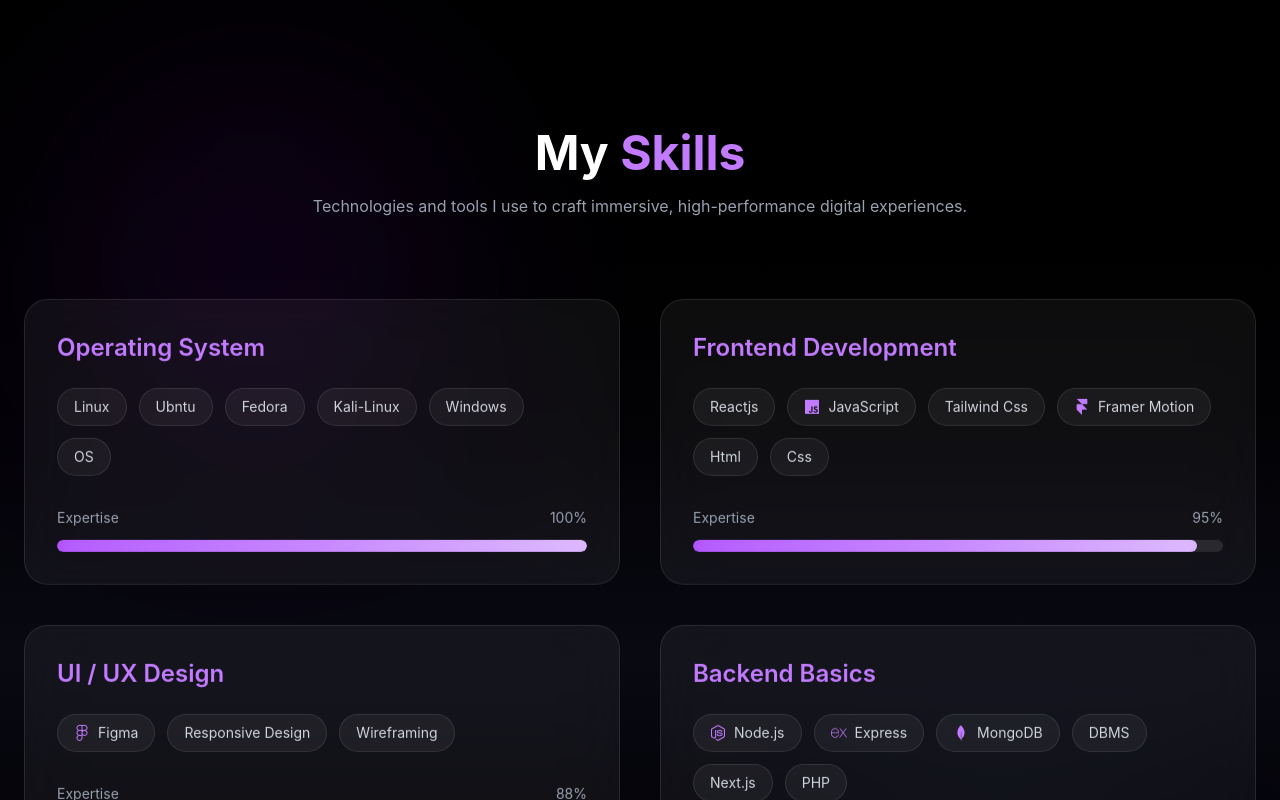
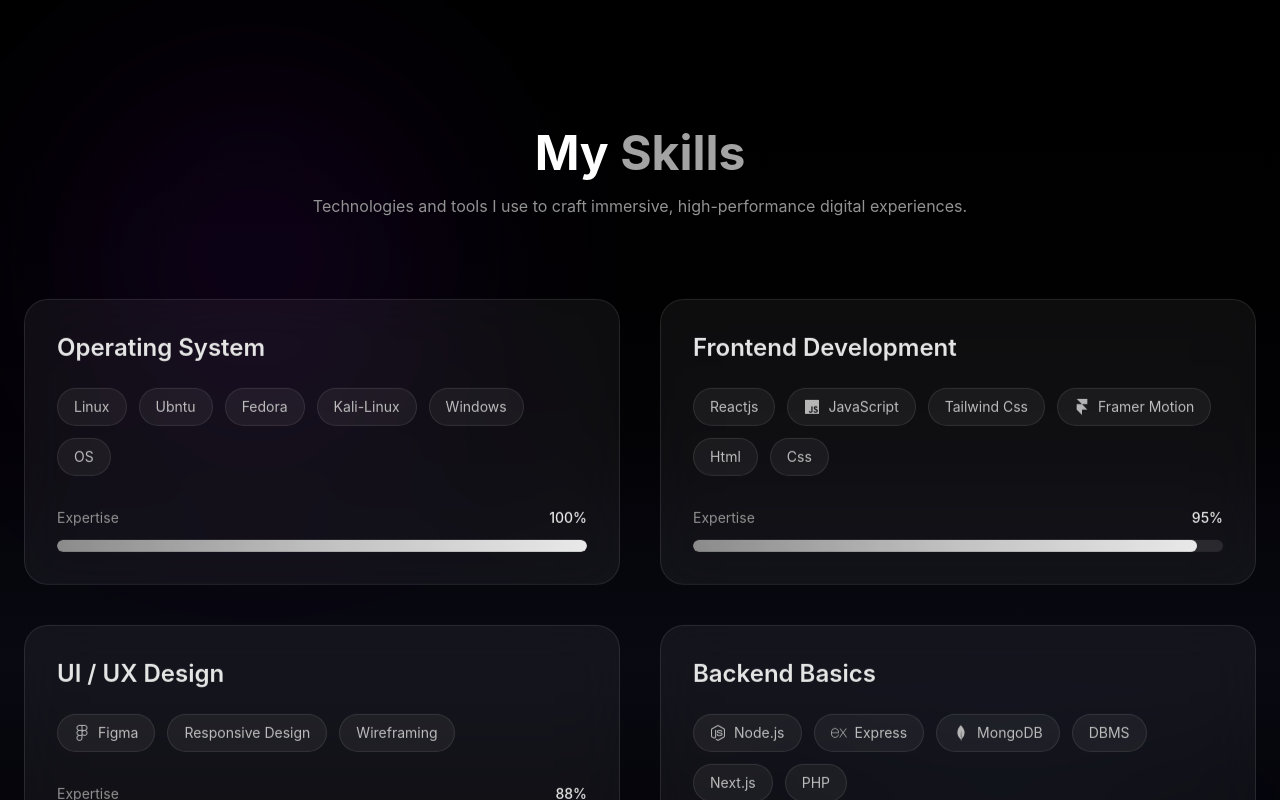
Before and after one commit to Sahilkadam01/latest_portfolio, a React (Vite) app: page / in a window 1280 px wide. Shown: the part 6040-6840 px from the top of the page. Built offline with nearby package versions, Linux system fonts and the light colour scheme.

Commit message:
the skills section updaated

```diff
--- a/src/components/skills_section/Skills.jsx
+++ b/src/components/skills_section/Skills.jsx
@@ -13,8 +13,6 @@ import {
 } from "react-icons/si";
 
 const skills = [
-
-
   {
     title: "Operating System",
     tech: ["Linux", "Ubntu", "Fedora", "Kali-Linux", "Windows", "OS"],
@@ -35,12 +33,11 @@ const skills = [
     tech: ["Node.js", "Express", "MongoDB", "DBMS", "Next.js", "PHP"],
     level: 75,
   },
-{
+  {
     title: "Programming Languages",
     tech: ["C", "Cpp/C++", "Python", "Java", ".Net"],
     level: 85,
   },
-
   {
     title: "Performance Optimization",
     tech: ["Lazy Loading", "Code Splitting", "SEO", "Core-Web-Vitals", "Preload", "Prefetch"],
@@ -48,7 +45,7 @@ const skills = [
   },
 ];
 
-// 🔥 ICONS
+// ICONS
 const techIcons = {
   React: FaReact,
   JavaScript: FaJs,
@@ -68,7 +65,7 @@ export default function Skills() {
     offset: ["start end", "end start"],
   });
 
-  // 🔥 PARALLAX
+  // PARALLAX
   const y = useTransform(scrollYProgress, [0, 1], [80, -80]);
 
   return (
@@ -112,8 +109,7 @@ export default function Skills() {
         style={{ y }}
         className="relative z-10 max-w-7xl mx-auto px-4 md:px-6"
       >
-
-        {/* 🔥 TITLE */}
+        {/* TITLE */}
         <motion.div
           initial={{
             opacity: 0,
@@ -129,19 +125,18 @@ export default function Skills() {
           viewport={{ once: false }}
           className="text-center mb-14 md:mb-20"
         >
-          <h2 className="text-3xl md:text-5xl font-bold">
-            My <span className="text-purple-400">Skills</span>
+          <h2 className="text-3xl md:text-5xl font-bold text-white">
+            My <span className="text-[#a3a3a3]">Skills</span>
           </h2>
 
-          <p className="text-gray-400 mt-4 max-w-2xl mx-auto text-sm md:text-base leading-relaxed">
+          <p className="text-[#929292] mt-4 max-w-2xl mx-auto text-sm md:text-base leading-relaxed">
             Technologies and tools I use to craft immersive,
             high-performance digital experiences.
           </p>
         </motion.div>
 
-        {/* 🔥 GRID */}
+        {/* GRID */}
         <div className="grid md:grid-cols-2 gap-6 md:gap-10">
-
           {skills.map((skill, i) => (
             <motion.div
               key={i}
@@ -171,8 +166,7 @@ export default function Skills() {
               backdrop-blur-xl
               p-6 md:p-8"
             >
-
-              {/* 🔥 SHINE EFFECT */}
+              {/* SHINE EFFECT */}
               <div
                 className="
                 absolute inset-0
@@ -184,20 +178,19 @@ export default function Skills() {
                 "
               />
 
-              {/* 🔥 BORDER GLOW */}
-              <div className="absolute inset-0 rounded-3xl border border-purple-500/0 group-hover:border-purple-500/20 transition duration-500" />
+              {/* BORDER GLOW */}
+              <div className="absolute inset-0 rounded-3xl border border-white/0 group-hover:border-white/15 transition duration-500" />
 
               {/* CONTENT */}
               <div className="relative z-10">
 
                 {/* TITLE */}
-                <h3 className="text-2xl font-semibold text-purple-400 mb-6">
+                <h3 className="text-2xl font-semibold text-[#e5e5e5] mb-6">
                   {skill.title}
                 </h3>
 
                 {/* TECH */}
                 <div className="flex flex-wrap gap-3 mb-8">
-
                   {skill.tech.map((tech, index) => {
                     const Icon = techIcons[tech];
 
@@ -214,11 +207,10 @@ export default function Skills() {
                         rounded-full
                         bg-white/5
                         border border-white/10
-                        hover:border-purple-500/30
+                        hover:border-white/30
                         transition
                         "
                       >
-
                         {/* ICON */}
                         {Icon && (
                           <motion.span
@@ -236,13 +228,13 @@ export default function Skills() {
                                   : 0,
                               ease: "linear",
                             }}
-                            className="text-purple-400 text-base"
+                            className="text-[#b5b5b5] text-base"
                           >
                             <Icon />
                           </motion.span>
                         )}
 
-                        <span className="text-sm text-gray-300">
+                        <span className="text-sm text-[#bdbdbd]">
                           {tech}
                         </span>
                       </motion.div>
@@ -252,13 +244,14 @@ export default function Skills() {
 
                 {/* PROGRESS */}
                 <div>
-                  <div className="flex justify-between text-sm text-gray-400 mb-3">
+                  <div className="flex justify-between text-sm text-[#929292] mb-3">
                     <span>Expertise</span>
-                    <span>{skill.level}%</span>
+                    <span className="text-[#e5e5e5] font-medium">
+                      {skill.level}%
+                    </span>
                   </div>
 
                   <div className="w-full h-3 rounded-full bg-white/10 overflow-hidden">
-
                     <motion.div
                       initial={{ width: 0 }}
                       whileInView={{
@@ -273,21 +266,18 @@ export default function Skills() {
                       h-full
                       rounded-full
                       bg-gradient-to-r
-                      from-purple-500
-                      via-purple-400
-                      to-purple-300
+                      from-[#777]
+                      via-[#b5b5b5]
+                      to-[#e5e5e5]
                       relative
                       overflow-hidden
                       "
                     >
-
-                      {/* GLOW INSIDE BAR */}
-                      <div className="absolute inset-0 bg-white/20 blur-sm" />
-
+                      {/* BAR HIGHLIGHT */}
+                      <div className="absolute inset-0 bg-white/15" />
                     </motion.div>
                   </div>
                 </div>
-
               </div>
             </motion.div>
           ))}
```
